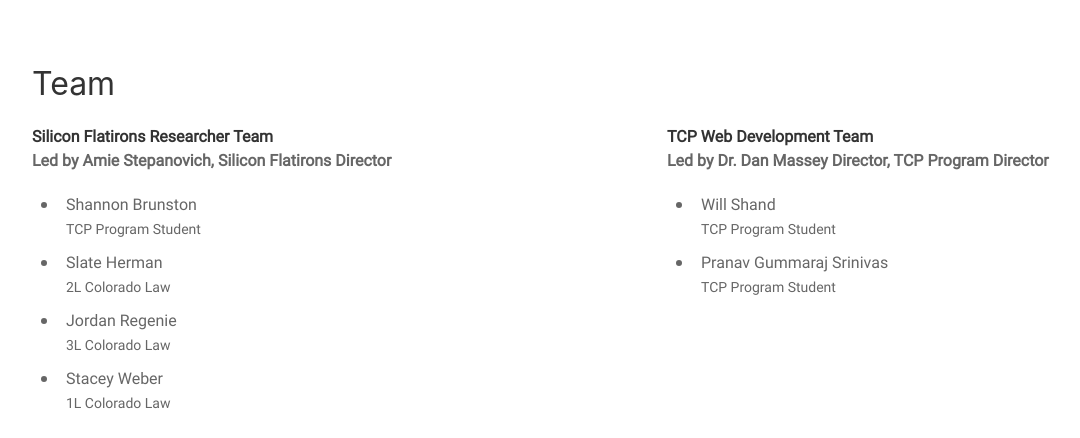
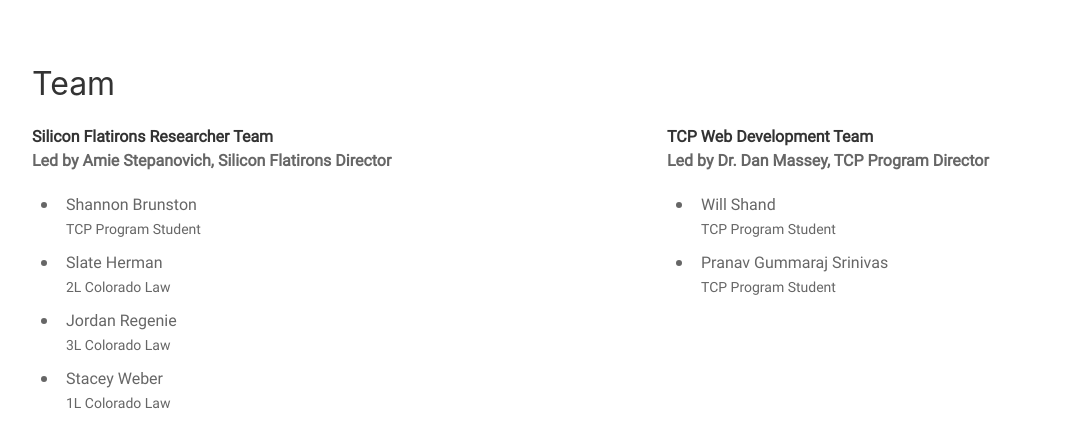
Before and after one commit to The-Encryption-Compendium/the-encryption-compendium, a Django app: page / in a window 1280 px wide. Shown: the part 1335-1773 px from the top of the page, without its empty margins (8-1088 px from the left). Run offline with Django 3.2, Linux system fonts and the light colour scheme; data that the repository does not hold is empty.

Commit message:
correcting errors in landing page

```diff
--- a/src/templates/landing_page.html
+++ b/src/templates/landing_page.html
@@ -99,7 +99,7 @@
       <div class="uk-width-1-2@l">
         <b class="uk-text-emphasis">TCP Web Development Team</b>
         <br>
-        <b class="uk-text-bold">Led by Dr. Dan Massey Director, TCP Program Director</b>
+        <b class="uk-text-bold">Led by Dr. Dan Massey, TCP Program Director</b>
         <ul class="uk-list uk-list-bullet">
           <li>
             Will Shand
```
